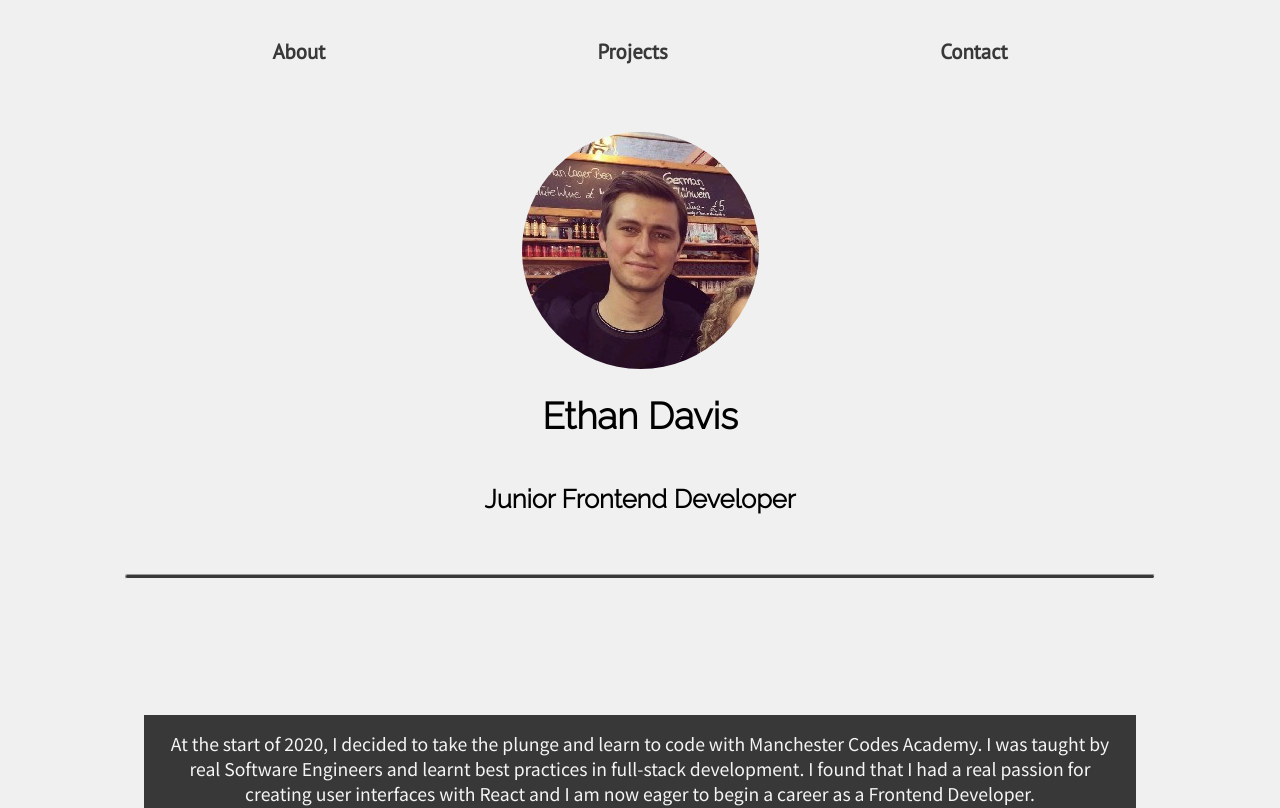
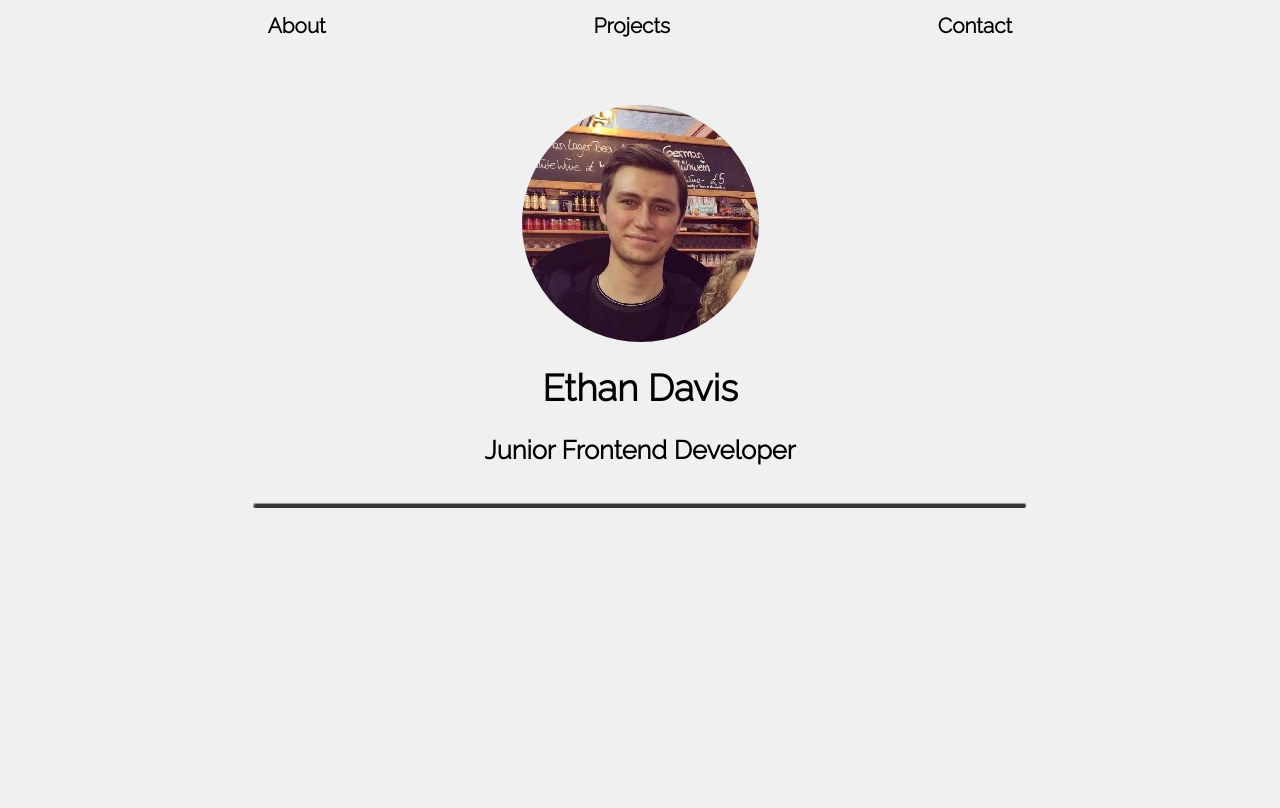
Before and after one commit to ethanrdj/portfolio, a React (Create React App) app: page / in a window 1280 px wide. Shown: the top 808 px of the page. Built offline with nearby package versions, Linux system fonts and the light colour scheme.

Commit message:
made minor changes

```diff
--- a/src/styles/About.scss
+++ b/src/styles/About.scss
@@ -3,6 +3,8 @@
 .About {
   text-align: center;
   color: $darkGrey;
+  padding-top: 0;
+  margin-top: 0;
 }
 
 .about-p {
@@ -11,7 +13,8 @@
   padding: 1rem;
   width: 85%;
   margin: 0 auto;
-  margin-top: 65%;
+  margin-top: -3%;
+  margin-bottom: 20%;
   font-family: "Noto Sans KR", sans-serif;
   font-size: 1.1em;
 }
@@ -24,58 +27,24 @@
   border-radius: 5px;
 }
 
-@media (min-width: 450px) {
+@media (min-width: 1000px) {
   .about-p {
-    margin-top: 30%;
+    width: 75%;
+    margin-bottom: 10%;
   }
 }
 
-@media (min-width: 650px) {
+@media (max-width: 1100px) and (min-height: 890px) {
   .about-p {
-    margin-top: 20%;
-  }
-}
-
-@media (min-width: 450px) {
-  .about-p {
-    margin-top: 10%;
-  }
-}
-
-@media (min-width: 1000px) {
-  .about-p {
-    width: 75%;
-  }
-}
-
-@media (max-width: 650px) and (min-height: 890px) {
-  .about-p {
-    margin-top: 5%;
     font-size: 1.2em;
-  }
-}
-
-@media (min-width: 650px) and (min-height: 890px) {
-  .about-p {
-    margin-top: 35%;
-    font-size: 1.3em;
-    padding: 3%;
-  }
-}
-
-@media (min-width: 1000px) and (min-height: 890px) {
-  .about-p {
-    margin-top: 25%;
   }
 }
 
 @media (min-width: 1400px) and (min-height: 890px) {
   .about-p {
-    margin-top: 21%;
+    font-size: 1.3em;
+    padding: 3%;
+    width: 60%;
+    margin-bottom: 10%;
   }
 }
-@media (min-width: 1500px) and (min-height: 890px) {
-  .about-p {
-    margin-top: 16%;
-  }
-}
--- a/src/styles/Headers.scss
+++ b/src/styles/Headers.scss
@@ -5,6 +5,9 @@
   display: flex;
   flex-direction: column;
   align-items: center;
+  padding-bottom: 0;
+  height: 100vh;
+  margin-bottom: -9%;
 }
 
 .ethan-pic {
@@ -25,7 +28,7 @@
 }
 
 .Headers hr {
-  width: 80%;
+  width: 60%;
   padding: 1.7px;
   margin-top: 3%;
   background-color: $darkGrey;
@@ -57,6 +60,12 @@
   }
 }
 
+@media (min-height: 595px) {
+  .role {
+    margin: 0;
+  }
+}
+
 @media (min-width: 650px) and (min-height: 890px) {
   .ethan-pic {
     margin-top: 20%;
--- a/src/styles/NavBar.scss
+++ b/src/styles/NavBar.scss
@@ -6,12 +6,13 @@
   padding-left: 0;
   list-style: none;
   cursor: pointer;
-  font-family: "PT Sans", sans-serif;
+  font-family: "Raleway", sans-serif;
+  font-weight: bold;
   font-weight: 600;
   font-size: 1.3em;
   margin-bottom: 10%;
-  margin-top: 3%;
-  color: $darkGrey;
+  margin-top: 1%;
+  color: black;
 }
 
 .nav-items::after {
--- a/src/styles/Projects.scss
+++ b/src/styles/Projects.scss
@@ -70,7 +70,7 @@
 .project-button {
   font-family: "Open Sans", sans-serif;
   margin: 5%;
-  margin-top: 10%;
+  margin-top: 7%;
   width: 38%;
   padding: 1%;
   border: none;
```
